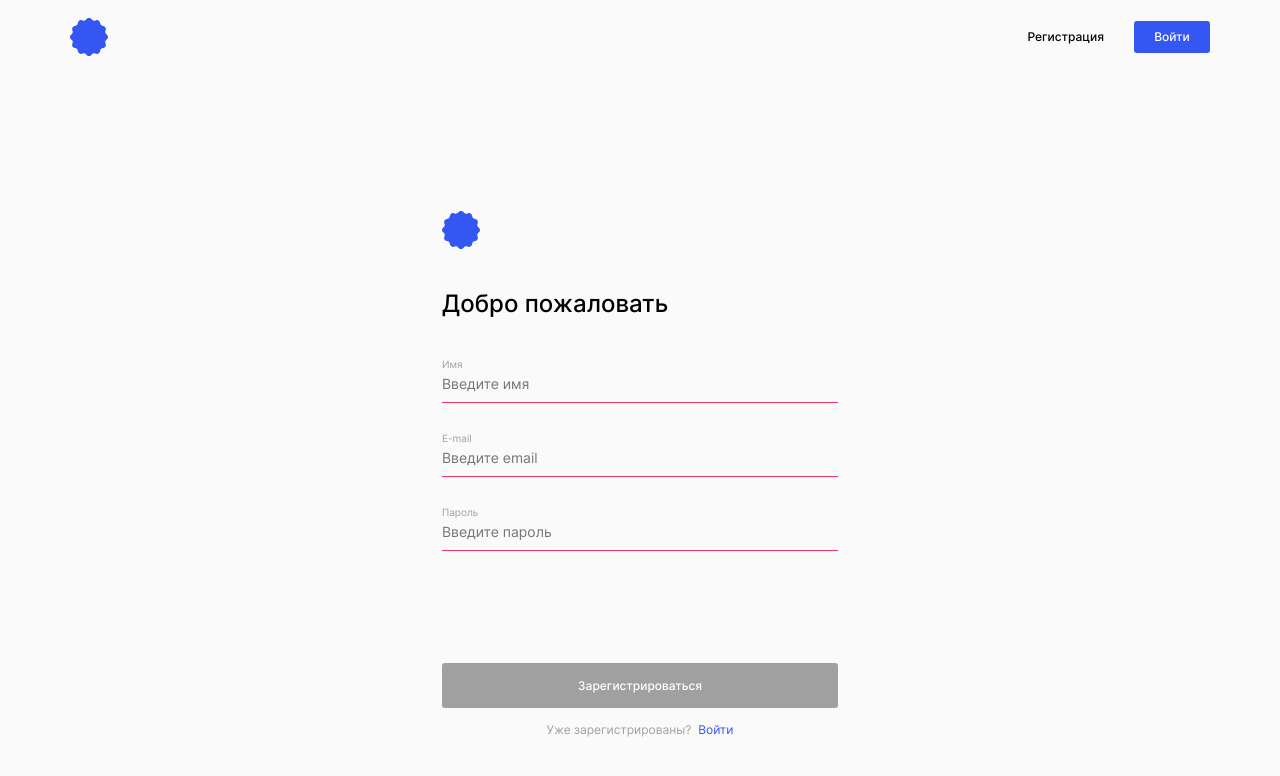
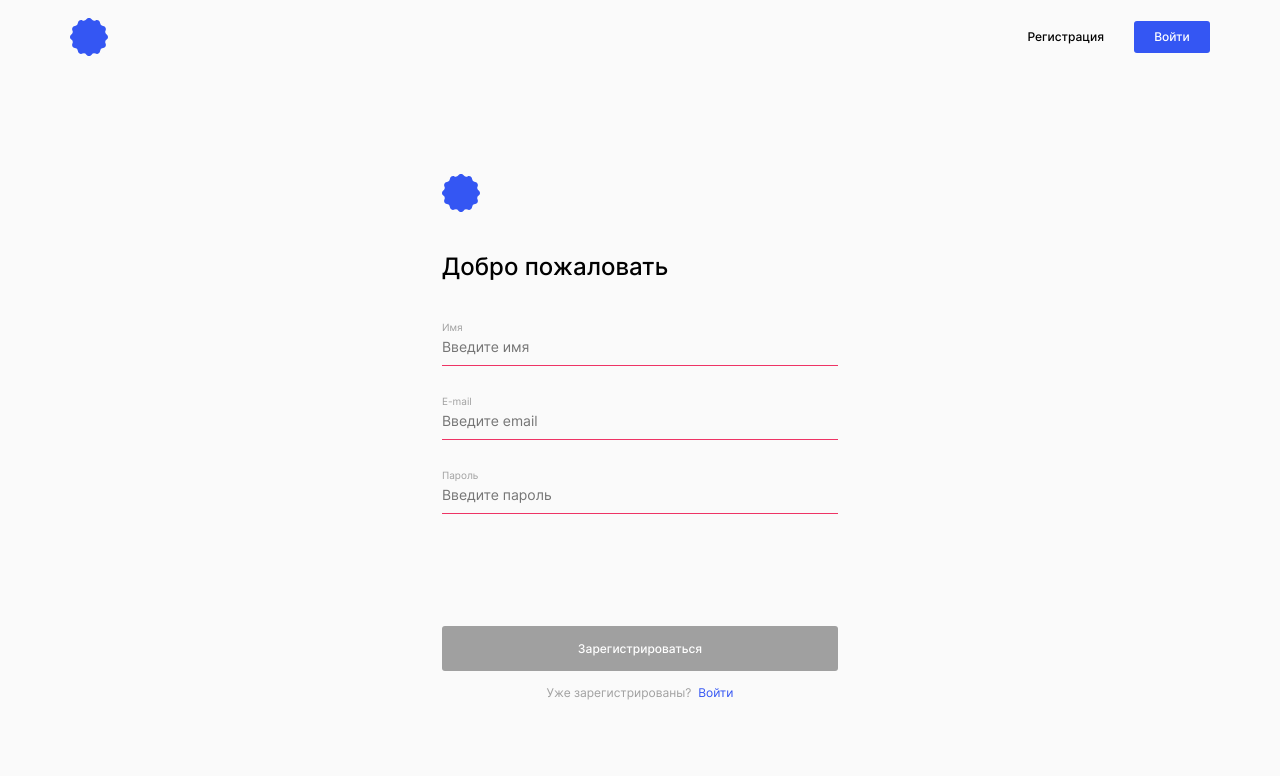
Before and after one commit to AzizJP/movies-explorer-frontend, a React (Create React App) app: page /signup in a window 1280 px wide. Shown: the top 776 px of the page. Built offline with nearby package versions, Linux system fonts and the light colour scheme.

Commit message:
fixed: add flex-grow to login and register

```diff
--- a/src/components/Login/Login.css
+++ b/src/components/Login/Login.css
@@ -1,8 +1,8 @@
 .login {
   display: flex;
   flex-direction: column;
+  flex-grow: 1;
   align-items: center;
-  min-height: 100vh;
   background-color: #fafafa;
 }
 
--- a/src/components/Register/Register.css
+++ b/src/components/Register/Register.css
@@ -1,8 +1,8 @@
 .register {
   display: flex;
   flex-direction: column;
+  flex-grow: 1;
   align-items: center;
-  min-height: 100vh;
   background-color: #fafafa;
 }
 
```
